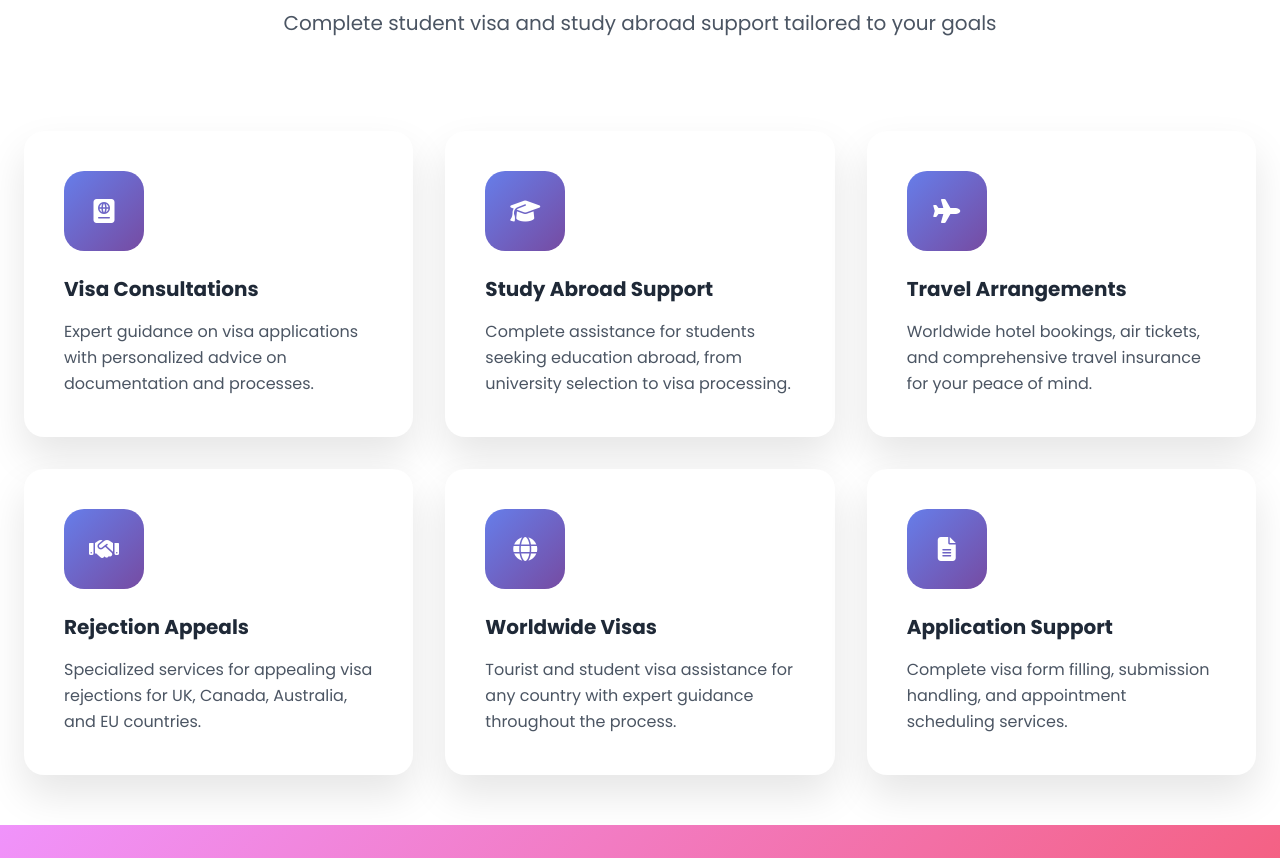
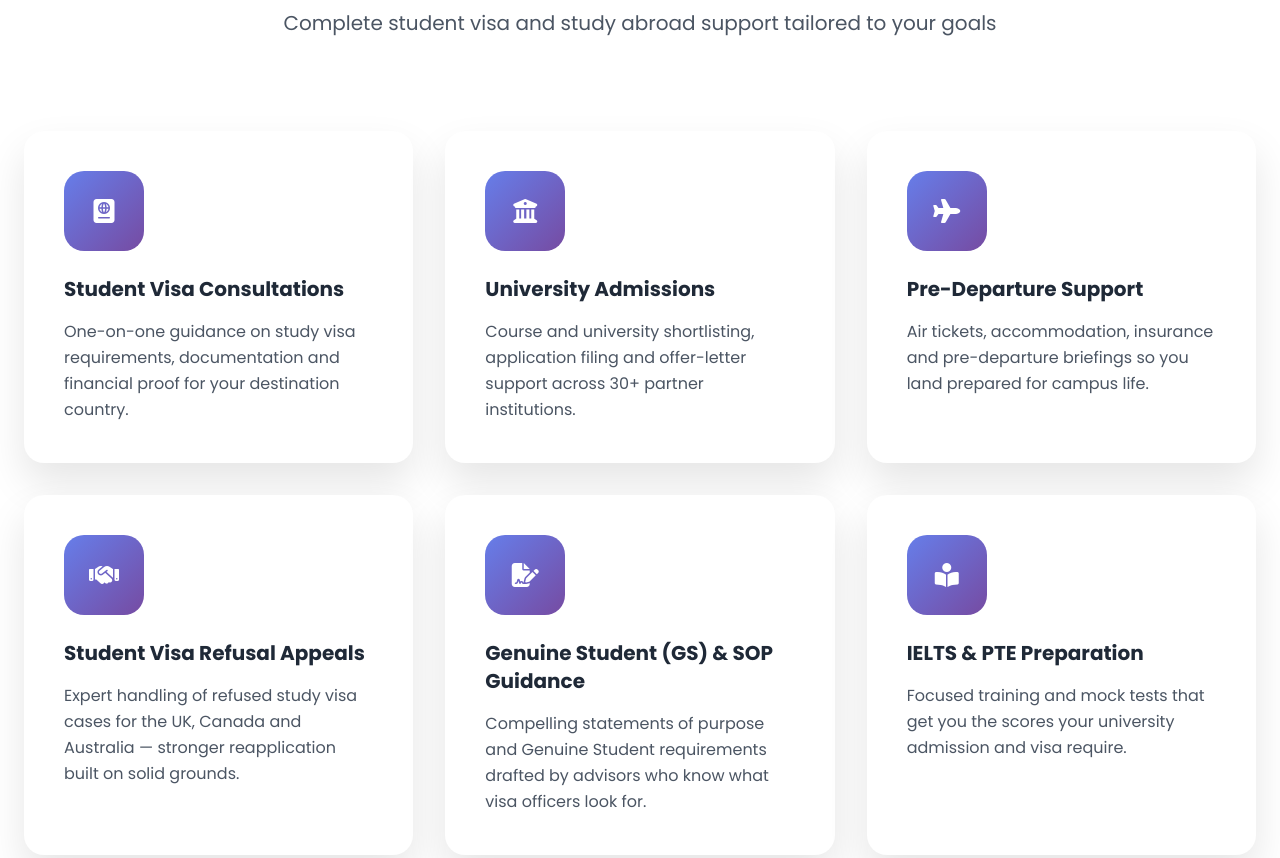
Before and after one commit to charithmadhuranga/visa-website, a plain HTML site: page index.html in a window 1280 px wide. Shown: the part 1680-2538 px from the top of the page. Drawn offline with nearby package versions, Linux system fonts and the light colour scheme.

Commit message:
Focus Our Services section on student visa services

```diff
--- a/index.html
+++ b/index.html
@@ -666,31 +666,31 @@
                     <div class="service-icon">
                         <i class="fas fa-passport text-white text-2xl"></i>
                     </div>
-                    <h3 class="text-xl font-bold text-gray-800 mb-4">Visa Consultations</h3>
+                    <h3 class="text-xl font-bold text-gray-800 mb-4">Student Visa Consultations</h3>
                     <p class="text-gray-600 leading-relaxed">
-                        Expert guidance on visa applications with personalized advice on documentation and processes.
+                        One-on-one guidance on study visa requirements, documentation and financial proof for your destination country.
                     </p>
                 </a>
 
                 <!-- Service Card 2 -->
-                <a href="study-abroad/index.html" class="service-card" data-aos="fade-up" data-aos-delay="200" style="display: block !important; visibility: visible !important; opacity: 1 !important;">
+                <a href="universities/index.html" class="service-card" data-aos="fade-up" data-aos-delay="200" style="display: block !important; visibility: visible !important; opacity: 1 !important;">
                     <div class="service-icon">
-                        <i class="fas fa-graduation-cap text-white text-2xl"></i>
+                        <i class="fas fa-building-columns text-white text-2xl"></i>
                     </div>
-                    <h3 class="text-xl font-bold text-gray-800 mb-4">Study Abroad Support</h3>
+                    <h3 class="text-xl font-bold text-gray-800 mb-4">University Admissions</h3>
                     <p class="text-gray-600 leading-relaxed">
-                        Complete assistance for students seeking education abroad, from university selection to visa processing.
+                        Course and university shortlisting, application filing and offer-letter support across 30+ partner institutions.
                     </p>
                 </a>
 
                 <!-- Service Card 3 -->
-                <a href="contact.html" class="service-card" data-aos="fade-up" data-aos-delay="300" style="display: block !important; visibility: visible !important; opacity: 1 !important;">
+                <a href="study-abroad/index.html" class="service-card" data-aos="fade-up" data-aos-delay="300" style="display: block !important; visibility: visible !important; opacity: 1 !important;">
                     <div class="service-icon">
                         <i class="fas fa-plane text-white text-2xl"></i>
                     </div>
-                    <h3 class="text-xl font-bold text-gray-800 mb-4">Travel Arrangements</h3>
+                    <h3 class="text-xl font-bold text-gray-800 mb-4">Pre-Departure Support</h3>
                     <p class="text-gray-600 leading-relaxed">
-                        Worldwide hotel bookings, air tickets, and comprehensive travel insurance for your peace of mind.
+                        Air tickets, accommodation, insurance and pre-departure briefings so you land prepared for campus life.
                     </p>
                 </a>
 
@@ -699,31 +699,31 @@
                     <div class="service-icon">
                         <i class="fas fa-handshake text-white text-2xl"></i>
                     </div>
-                    <h3 class="text-xl font-bold text-gray-800 mb-4">Rejection Appeals</h3>
+                    <h3 class="text-xl font-bold text-gray-800 mb-4">Student Visa Refusal Appeals</h3>
                     <p class="text-gray-600 leading-relaxed">
-                        Specialized services for appealing visa rejections for UK, Canada, Australia, and EU countries.
+                        Expert handling of refused study visa cases for the UK, Canada and Australia — stronger reapplication built on solid grounds.
                     </p>
                 </a>
 
                 <!-- Service Card 5 -->
-                <a href="study-abroad/index.html" class="service-card" data-aos="fade-up" data-aos-delay="500" style="display: block !important; visibility: visible !important; opacity: 1 !important;">
+                <a href="services/student-visa.html" class="service-card" data-aos="fade-up" data-aos-delay="500" style="display: block !important; visibility: visible !important; opacity: 1 !important;">
                     <div class="service-icon">
-                        <i class="fas fa-globe text-white text-2xl"></i>
+                        <i class="fas fa-file-signature text-white text-2xl"></i>
                     </div>
-                    <h3 class="text-xl font-bold text-gray-800 mb-4">Worldwide Visas</h3>
+                    <h3 class="text-xl font-bold text-gray-800 mb-4">Genuine Student (GS) &amp; SOP Guidance</h3>
                     <p class="text-gray-600 leading-relaxed">
-                        Tourist and student visa assistance for any country with expert guidance throughout the process.
+                        Compelling statements of purpose and Genuine Student requirements drafted by advisors who know what visa officers look for.
                     </p>
                 </a>
 
                 <!-- Service Card 6 -->
                 <a href="services/ielts-pte.html" class="service-card" data-aos="fade-up" data-aos-delay="600" style="display: block !important; visibility: visible !important; opacity: 1 !important;">
                     <div class="service-icon">
-                        <i class="fas fa-file-alt text-white text-2xl"></i>
+                        <i class="fas fa-book-open-reader text-white text-2xl"></i>
                     </div>
-                    <h3 class="text-xl font-bold text-gray-800 mb-4">Application Support</h3>
+                    <h3 class="text-xl font-bold text-gray-800 mb-4">IELTS &amp; PTE Preparation</h3>
                     <p class="text-gray-600 leading-relaxed">
-                        Complete visa form filling, submission handling, and appointment scheduling services.
+                        Focused training and mock tests that get you the scores your university admission and visa require.
                     </p>
                 </a>
             </div>
```
